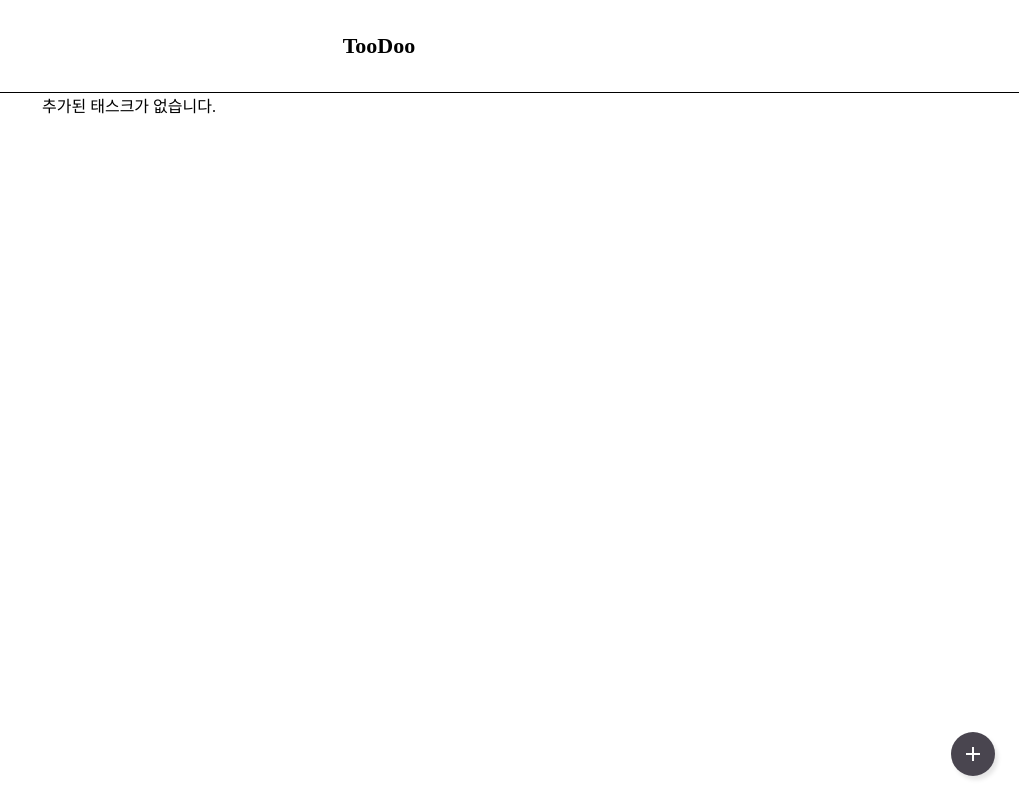
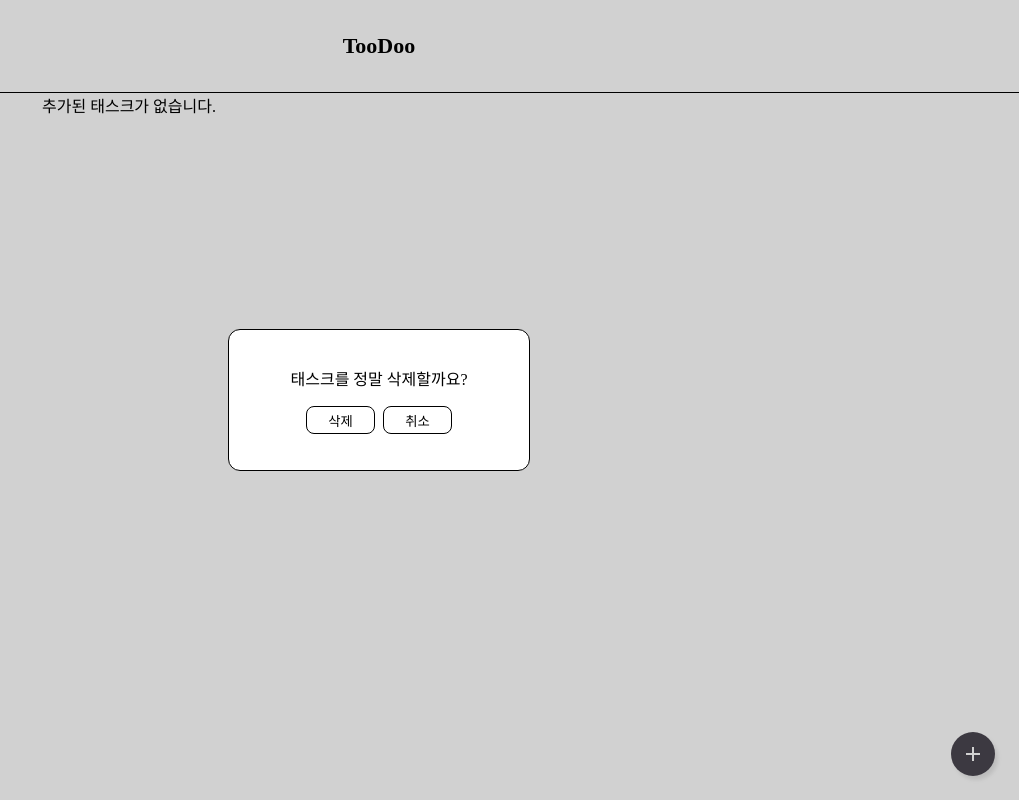
Before and after one commit to jisunipark/toodoo, a website with bundled scripts: page index.html in a window 1280 px wide. Shown: the whole page, without its empty margins (261-1280 px from the left). Built offline with nearby package versions, Linux system fonts and the light colour scheme.

Commit message:
design: 삭제 모달 요소 및 css 추가

```diff
--- a/index.html
+++ b/index.html
@@ -15,6 +15,15 @@
     <button type="button" id="add-button">
       <img src="assets/material-symbols_add.svg" />
     </button>
+    <div class="modal">
+      <div class="modal-box">
+        <span>태스크를 정말 삭제할까요?</span>
+        <div class="modal-buttons">
+          <button type="button">삭제</button>
+          <button type="button">취소</button>
+        </div>
+      </div>
+    </div>
     <script type="module" src="index.js"></script>
   </body>
 </html>
--- a/style.css
+++ b/style.css
@@ -137,3 +137,53 @@ header {
   box-shadow: 3px 4px 4px 0px rgba(0, 0, 0, 0.1);
   cursor: pointer;
 }
+
+.modal {
+  position: fixed;
+  inset: 0;
+  display: flex;
+  justify-content: center;
+  align-items: center;
+  width: 100vw;
+  height: 100vh;
+  background: rgba(0, 0, 0, 0.18);
+}
+
+.modal-box {
+  display: flex;
+  width: 300px;
+  height: 140px;
+  flex-direction: column;
+  justify-content: center;
+  align-items: center;
+  gap: 16px;
+  flex-shrink: 0;
+
+  border-radius: 12px;
+  border: 1px solid #000;
+  background: #fff;
+}
+
+.modal-buttons {
+  display: flex;
+  align-items: center;
+  gap: 8px;
+}
+
+.modal-buttons > button {
+  display: flex;
+  width: 69px;
+  height: 28px;
+  padding: 4px 16px;
+  flex-direction: column;
+  justify-content: center;
+  align-items: center;
+  gap: 10px;
+
+  border-radius: 8px;
+  border: 1px solid #000;
+}
+
+.modal-buttons > button:hover {
+  background: rgba(0, 0, 0, 0.05);
+}
```
